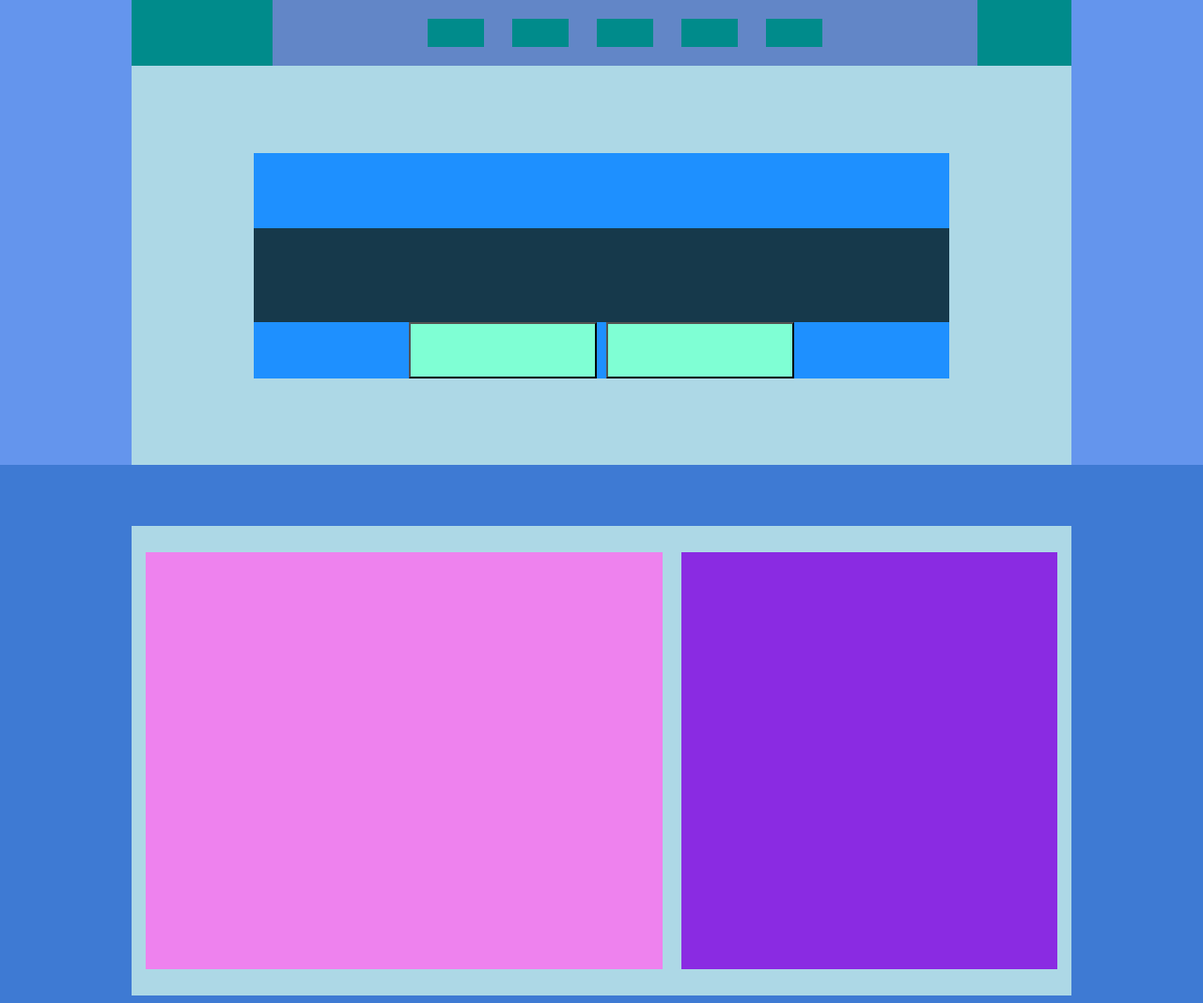
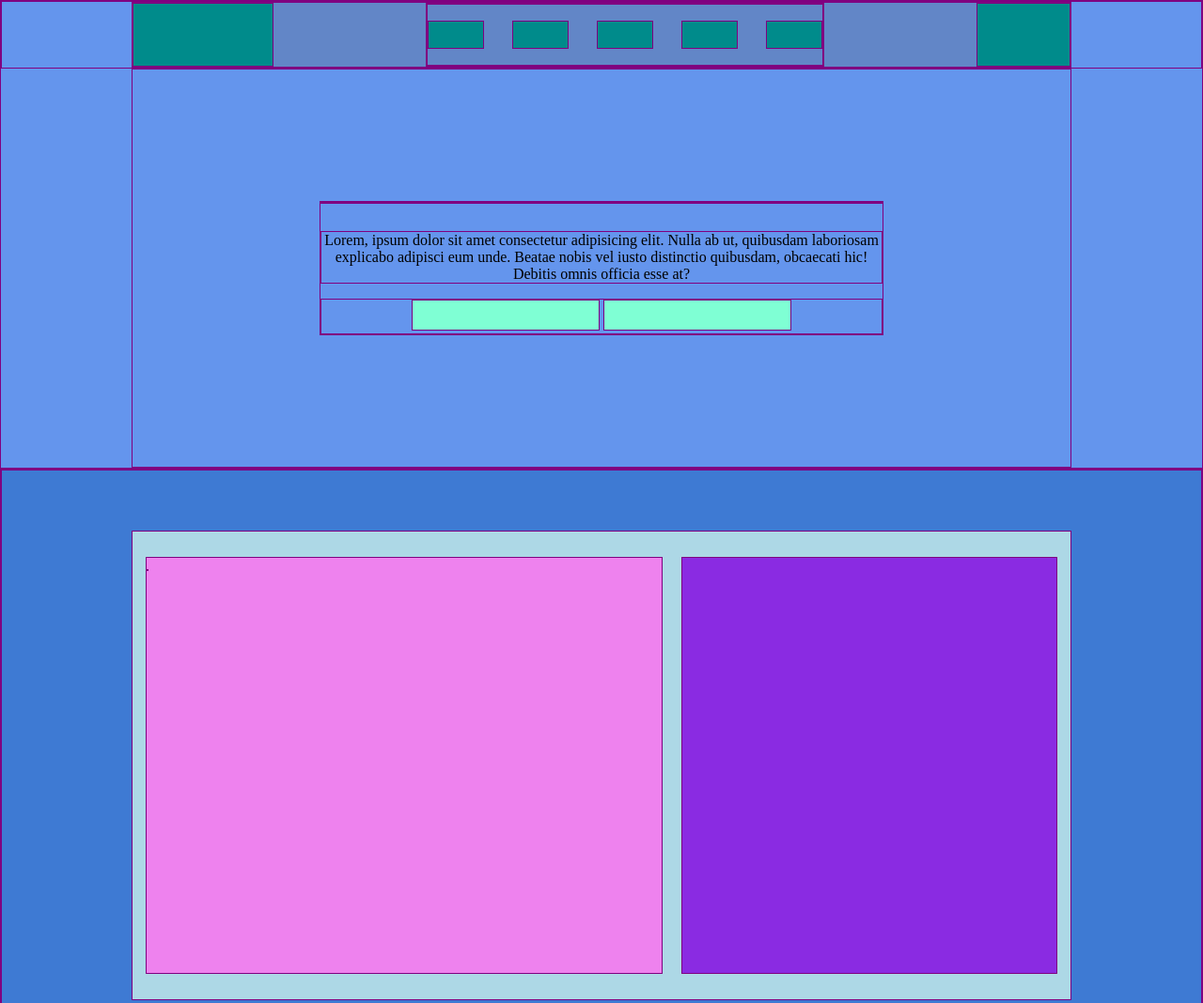
Before and after one commit to GiuliaSetti/htmlcss-struttura-discord, a plain HTML site: page Correzione/index.html in a window 1280 px wide. Shown: the top 1068 px of the page at 94% size. Drawn offline with Linux system fonts and the light colour scheme.

Commit message:
fix: header fixed + style css

```diff
--- a/Riprova/css/style.css
+++ b/Correzione/css/style.css
@@ -4,9 +4,9 @@
     box-sizing: border-box;
 }
 
-/* .debug *{
+.debug *{
     border: 1px solid purple;
-} */
+}
 
 
 .centered{
@@ -18,7 +18,6 @@
 /* navbar */
 
 header{
-    height: 495px;
     background-color:cornflowerblue;
 }
 
@@ -49,6 +48,8 @@ header{
     display: flex;
     flex-direction: row;
     align-items: center;
+
+    /* row wrap */
     gap: 30px;
 }
 
@@ -77,22 +78,32 @@ header{
 
 
 .intestazione{
-    background-color: lightblue;
 
-    height: 425px;
+    min-height: 425px;
 
     display: flex;
-    flex-direction: column;
     justify-content: center;
     align-items: center;
+
+    padding: 40px 0;
+}
+
+
+#header-inner{
+    display: flex;
+    flex-direction: column;
+    gap: 1em;
+
+    width: 100%;
+    max-width: 600px;
+    text-align: center;
+
 }
 
 
 /* titolo */
-#title{
-    height: 80px;
-    width:740px;
-    background-color: dodgerblue;
+#header-inner h1{
+    margin-bottom: 0.4em;
 }
 
 /* paragrafo */
@@ -106,17 +117,15 @@ header{
 
 /* bottoni */
 #header-btns{
-    width:740px;
-    height: 60px;
     background-color: dodgerblue;
     display: flex;
     justify-content: center;
     gap: 10px;
 }
 
-#btnone, #btntwo{
+.header-btns button{
     width: 200px;
-    height: 60px;
+    height: 2.5em;
     background-color: aquamarine;
 }
 
--- a/Riprova/index.html
+++ b/Correzione/index.html
@@ -45,23 +45,22 @@
 
         <div class="intestazione centered">
 
+            <div id="header-inner">
+
             <!-- titolo -->
 
-            <div id="title">
                 <h1></h1>
-            </div>
 
             <!-- paragrafo -->
 
-            <div id="paragraph">
-                <p></p>
-            </div>
+                <p>Lorem, ipsum dolor sit amet consectetur adipisicing elit. Nulla ab ut, quibusdam laboriosam explicabo adipisci eum unde. Beatae nobis vel iusto distinctio quibusdam, obcaecati hic! Debitis omnis officia esse at?</p>
 
             <!-- bottoni -->
 
-            <div id="header-btns">
-                <button id="btnone"></button>
-                <button id="btntwo"></button>
+            <div class="header-btns">
+                <button class="btn btnone"></button>
+                <button class="btn btntwo"></button>
+            </div>
             </div>
         </div>
     </header>
@@ -224,17 +223,6 @@
             </div>
         </div>
 
-
-
     </footer>
-
-
-
-
-
-
-
-
-
 </body>
 </html>
```
